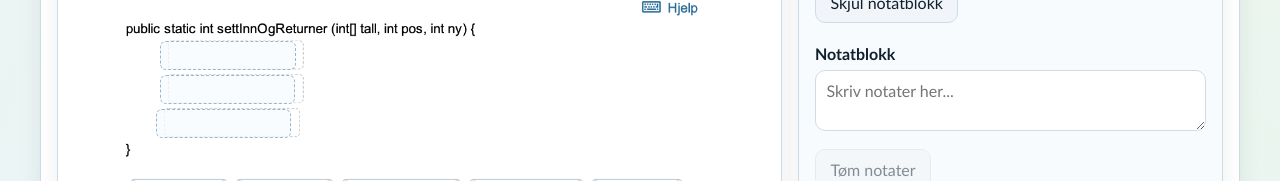
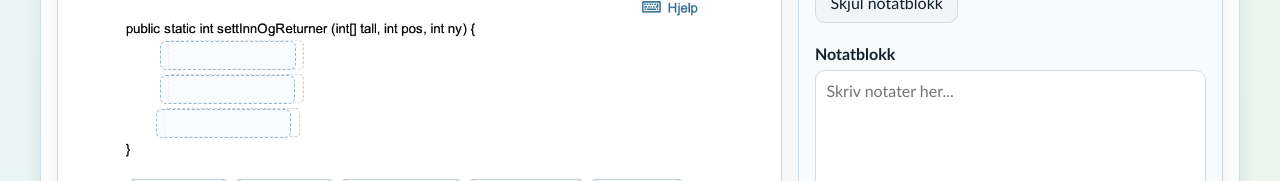
Before and after one commit to JacobStarheim/IN1010Interactive, a Next.js app: page /eksamen/v24-konte in a window 1280 px wide. Shown: the part 544-725 px from the top of the page. Built offline with nearby package versions, Linux system fonts and the light colour scheme.

Commit message:
style(ui): increase notes textarea height

```diff
--- a/src/components/exam/question-workspace.module.css
+++ b/src/components/exam/question-workspace.module.css
@@ -506,6 +506,11 @@
   background: #fff;
 }
 
+.textarea {
+  min-height: 240px;
+  resize: vertical;
+}
+
 .codeArea {
   min-height: 200px;
   font-family: var(--font-code), monospace;
```
